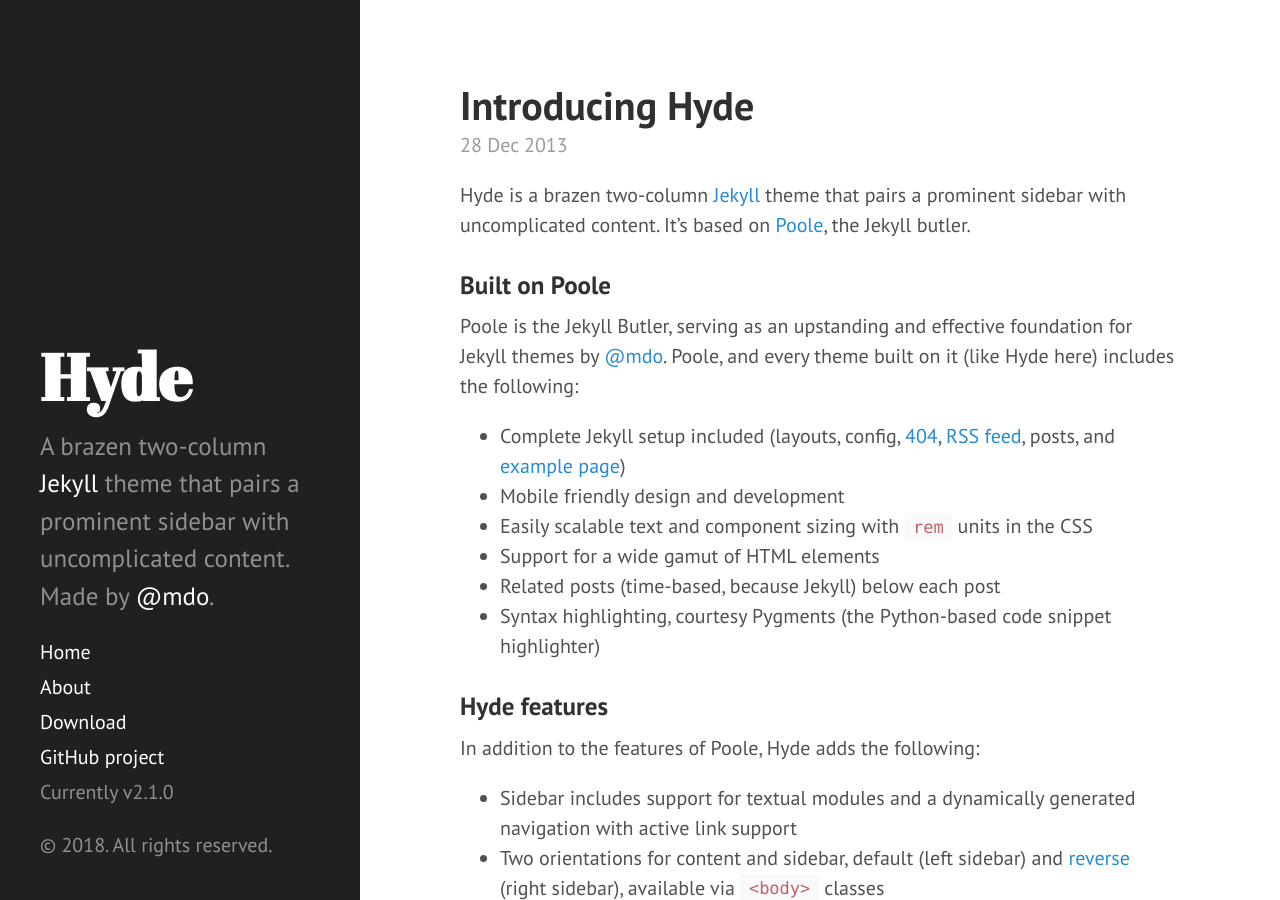
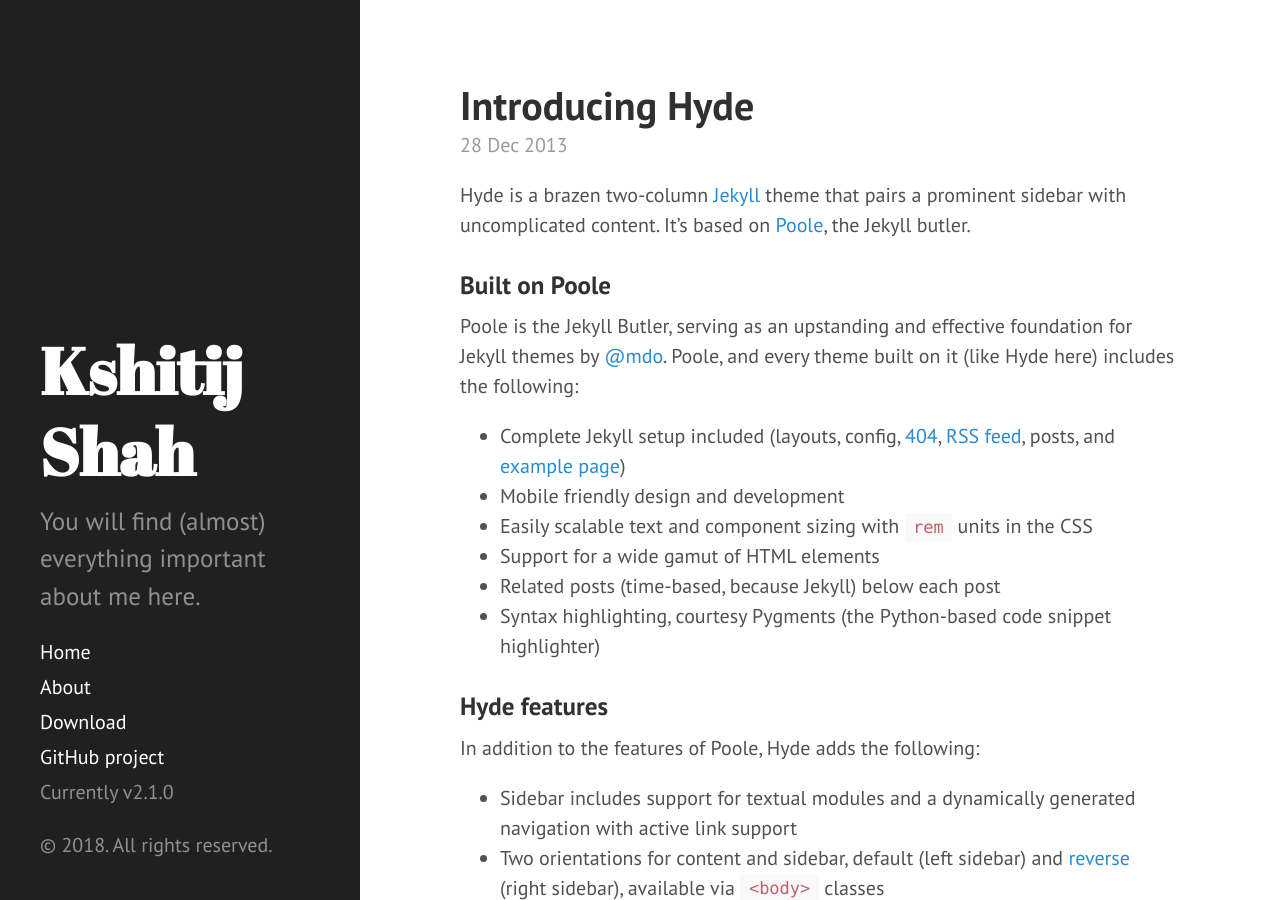
Before and after one commit to xitizzz/xitizzz.github.io, a Jekyll site: the page built from index.html, in a window 1280 px wide and 900 px high. Built offline with Jekyll 4.4.1, drawn with Linux system fonts in a browser that asks for light colours; Markdown is read by kramdown in place of the engine named in the settings; the list of posts is cut into pages by our own code.

Commit message:
Modify config

```diff
--- a/_config.yml
+++ b/_config.yml
@@ -7,15 +7,15 @@
 relative_permalinks: true
 
 # Setup
-title:            Hyde
-tagline:          'A Jekyll theme'
-description:      'A brazen two-column <a href="http://jekyllrb.com" target="_blank">Jekyll</a> theme that pairs a prominent sidebar with uncomplicated content. Made by <a href="https://twitter.com/mdo" target="_blank">@mdo</a>.'
-url:              http://hyde.getpoole.com
+title:            'Kshitij Shah'
+tagline:          'Data Scientist'
+description:      'You will find (almost) everything important about me here.'
+url:              http://xitizzz.github.io
 baseurl:          /
 
 author:
-  name:           'Mark Otto'
-  url:            https://twitter.com/mdo
+  name:           'Kshitij '
+  url:            https://twitter.com/xitizzz
 
 paginate:         5
 
@@ -23,4 +23,4 @@
 version:          2.1.0
 
 github:
-  repo:           https://github.com/poole/hyde
+  repo:           https://xitizzz.github.io
```
